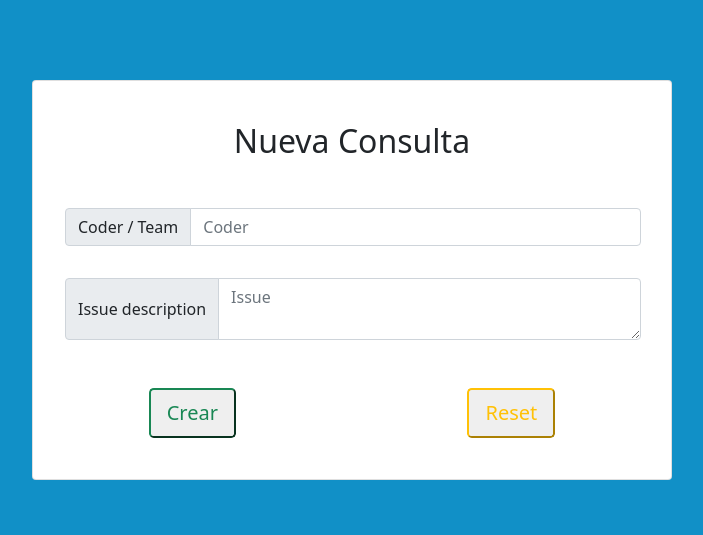
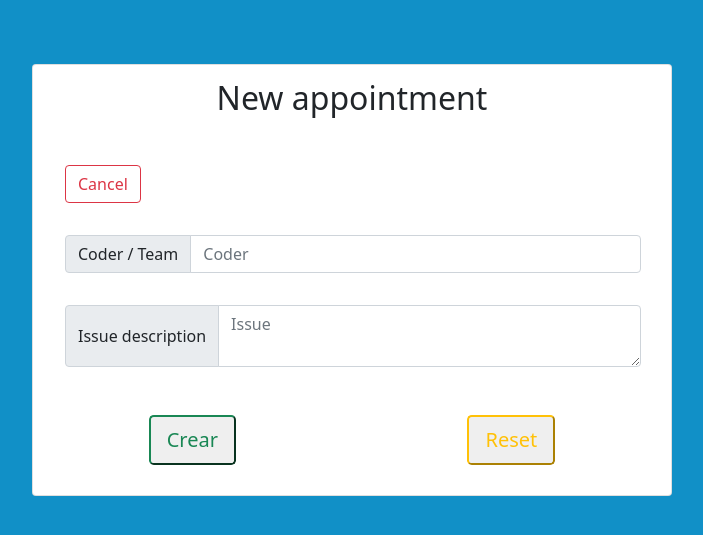
Before and after one commit to amrhefny87/CodersOffice, a PHP site: page /?action=create in a window 1280 px wide. Shown: the top 535 px of the page, without its empty margins (288-991 px from the left). Run offline with PHP 8.4, Linux system fonts and the light colour scheme; some libraries are stand-ins or nearby versions.

Commit message:
Se creó el botón cancel, y se corrigieron márgenes en create y edit

```diff
--- a/public/styles/create.css
+++ b/public/styles/create-edit.css
@@ -2,31 +2,29 @@ body {
     background-color: #1190C7;
 }
 
-
-
 .create {
-
     display: flex;
     flex-direction: column;
     justify-content: center;
     align-items: center;
-    margin-top: 5rem;
-
+    margin-top: 4rem;
 }
 
 .botones {
     display: flex;
-    justify-content:space-around;
+    justify-content: space-around;
     margin-top: 3rem;
+}
 
+.button-cancel {
+    margin-left: 2rem;
+    margin-bottom: 2rem;
 }
 
 .edit {
-
     display: flex;
     flex-direction: column;
     justify-content: center;
     align-items: center;
-    margin-top: 5rem;
-
+    margin-top: 4rem;
 }
--- a/src/Views/Components/Layout.php
+++ b/src/Views/Components/Layout.php
@@ -8,7 +8,7 @@
     <link rel="stylesheet" href="https://cdn.linearicons.com/free/1.0.0/icon-font.min.css">
 
     <link href="https://cdn.jsdelivr.net/npm/bootstrap@5.0.1/dist/css/bootstrap.min.css" rel="stylesheet" integrity="sha384-+0n0xVW2eSR5OomGNYDnhzAbDsOXxcvSN1TPprVMTNDbiYZCxYbOOl7+AMvyTG2x" crossorigin="anonymous">
-    <link rel="stylesheet" href="public/styles/create.css">
+    <link rel="stylesheet" href="public/styles/create-edit.css">
     <link rel="stylesheet" href="public/styles/styles.css">
     <title>Student Manager</title>
 </head>
--- a/src/Views/CreateCoder.php
+++ b/src/Views/CreateCoder.php
@@ -5,8 +5,10 @@
 
     <body>
     <div class="create">
-    <main class="card" style="width: 40rem; height:25rem; display:flex; justify-content:center; ">
-    <h2 class="text-center" style="margin-bottom: 3rem;">Nueva Consulta</h2>
+    <main class="card" style="width: 40rem; height:27rem; display:flex; justify-content:center; ">
+
+    <h2 class="text-center" style="margin-bottom: 3rem; margin-top: 1rem;">New appointment</h2>
+    <a href="./index.php"><button type="button" id="button-cancel" class="btn btn-outline-danger button-cancel">Cancel</button></a>
         <form action='?action=store' method="post">
             <div class="input-group" style="width: 36rem; margin-left: 2rem; margin-bottom: 2rem;">
                 <span class="input-group-text">Coder / Team</span>
@@ -17,7 +19,7 @@
                 <textarea class="form-control" area-label="With textarea" type="text" name="issue" required placeholder="Issue"></textarea>
             </div>
 
-            <div class="botones">
+            <div class="botones " style="margin-bottom: 2rem;">
                 <input class="btn-lg btn-outline-success go-add-task float" type="submit" value="Crear">
                 <input class="btn-lg btn-outline-warning go-add-task float" type="reset" value="Reset">
             </div>
```
Also changed, not shown: src/Views/EditCoder.php (+7 -5 lines).
